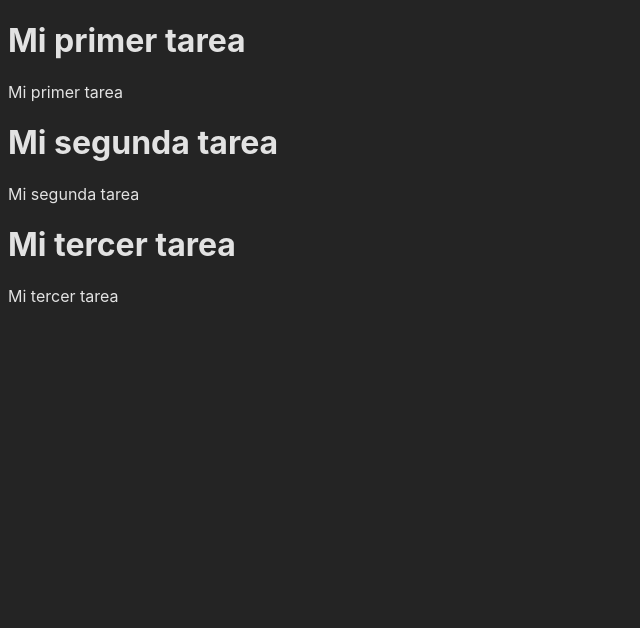
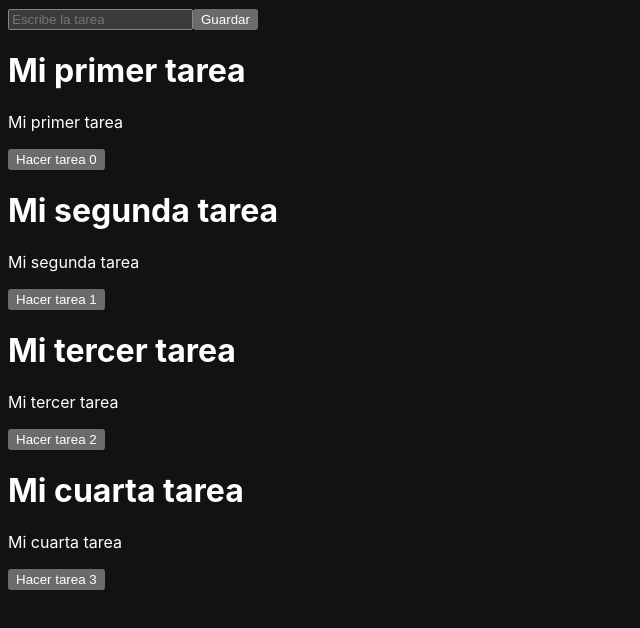
Before and after one commit to AbrahamCanul-Abe/react-tasks-app, a React (Vite) app: page / in a window 1280 px wide. Shown: the top 628 px of the page, without its empty margins (0-640 px from the left). Built offline with nearby package versions, Linux system fonts and the light colour scheme.

Commit message:
agregar task a la lista

```diff
--- a/src/App.jsx
+++ b/src/App.jsx
@@ -1,11 +1,25 @@
 import TaskList from './TaskList';
+import TaskForm from './TaskForm';
+import { tasks as data } from './tasks';
+import { useEffect, useState } from 'react';
 
-function HolaMundo() {
+function App() {
+	const [tasks, setTasks] = useState([]);
+
+	useEffect(() => {
+		setTasks(data);
+	}, []);
+
+	function createTask(task) {
+		setTasks([...tasks, task]);
+	}
+
 	return (
-		<div>
-			<TaskList />
-		</div>
+		<>
+			<TaskForm createTask={createTask} />
+			<TaskList tasks={tasks} />
+		</>
 	);
 }
 
-export default HolaMundo;
+export default App;
--- /dev/null
+++ b/src/TaskForm.jsx
@@ -0,0 +1,29 @@
+import { useState } from 'react';
+
+function TaskForm({ createTask }) {
+	const [title, setTitle] = useState('');
+
+	const handlesubmit = (e) => {
+		e.preventDefault();
+
+		const newTask = {
+			title: title,
+		};
+
+		createTask(newTask);
+	};
+
+	return (
+		<form onSubmit={handlesubmit}>
+			<input
+				placeholder="Escribe la tarea"
+				onChange={(e) => {
+					setTitle(e.target.value);
+				}}
+			/>
+			<button>Guardar</button>
+		</form>
+	);
+}
+
+export default TaskForm;
--- a/src/TaskList.jsx
+++ b/src/TaskList.jsx
@@ -1,13 +1,4 @@
-import { tasks as data } from './tasks';
-import { useState, useEffect } from 'react';
-
-function TaskList() {
-	const [tasks, setTasks] = useState(data);
-
-	/* useEffect(() => {
-		setTasks(data);
-	}, []); */
-
+function TaskList({ tasks }) {
 	if (tasks.length === 0) {
 		return <h1>No hay tareas aun</h1>;
 	}
@@ -18,6 +9,7 @@ function TaskList() {
 				<div key={task.id}>
 					<h1>{task.title}</h1>
 					<p>{task.description}</p>
+					<button>Hacer tarea {task.id}</button>
 				</div>
 			))}
 		</div>
--- a/src/index.css
+++ b/src/index.css
@@ -1,5 +1,4 @@
 :root {
 	font-family: Inter, Avenir, Helvetica, Arial, sans-serif;
-	color: rgba(255, 255, 255, 0.87);
-	background-color: #242424;
+	color-scheme: dark;
 }
--- a/src/main.jsx
+++ b/src/main.jsx
@@ -6,6 +6,6 @@ import TaskList from './TaskList';
 
 ReactDOM.createRoot(document.getElementById('root')).render(
 	<React.StrictMode>
-		<TaskList />
+		<App />
 	</React.StrictMode>
 );
--- a/src/tasks.js
+++ b/src/tasks.js
@@ -14,4 +14,9 @@ export const tasks = [
 		title: 'Mi tercer tarea',
 		description: 'Mi tercer tarea',
 	},
+	{
+		id: 3,
+		title: 'Mi cuarta tarea',
+		description: 'Mi cuarta tarea',
+	},
 ];
```
